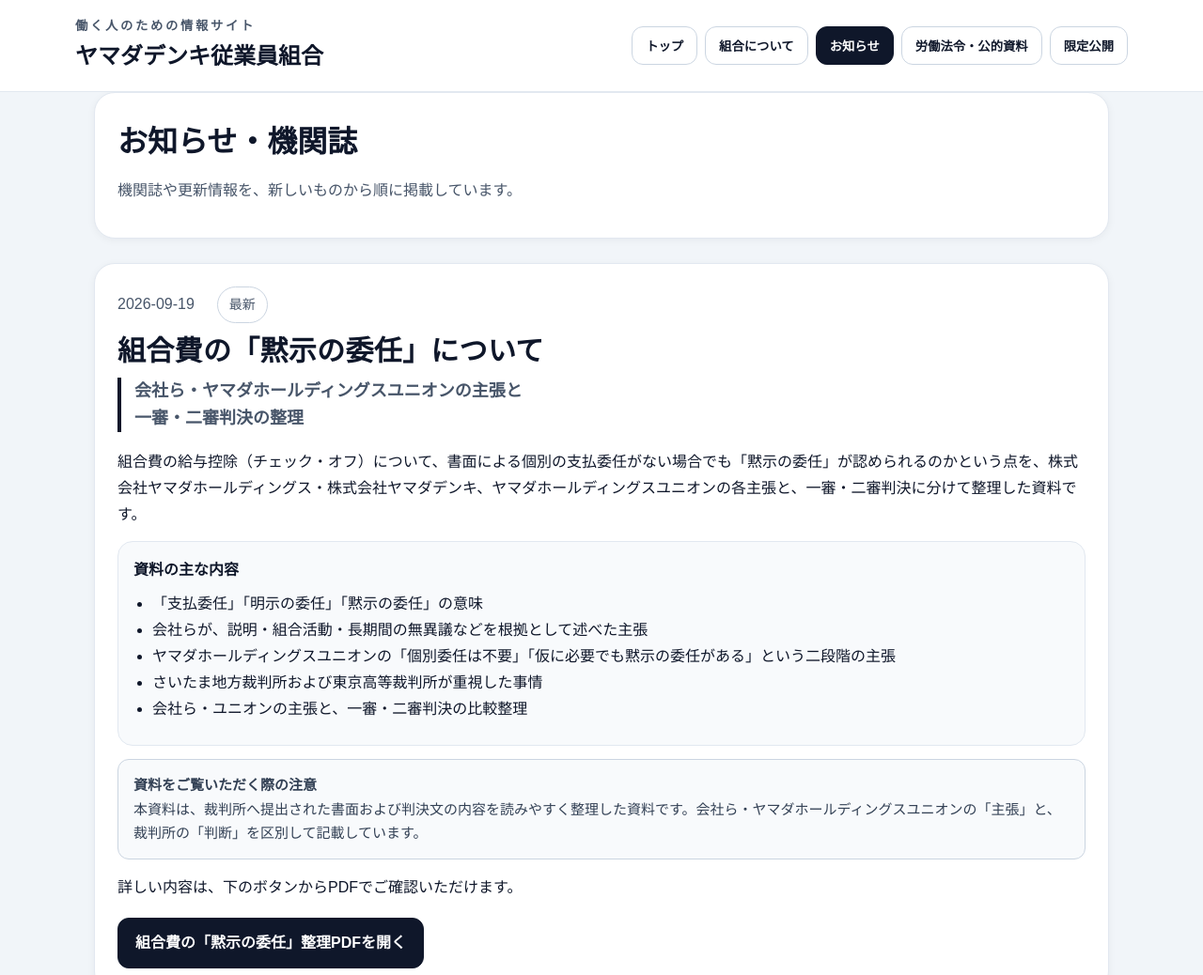
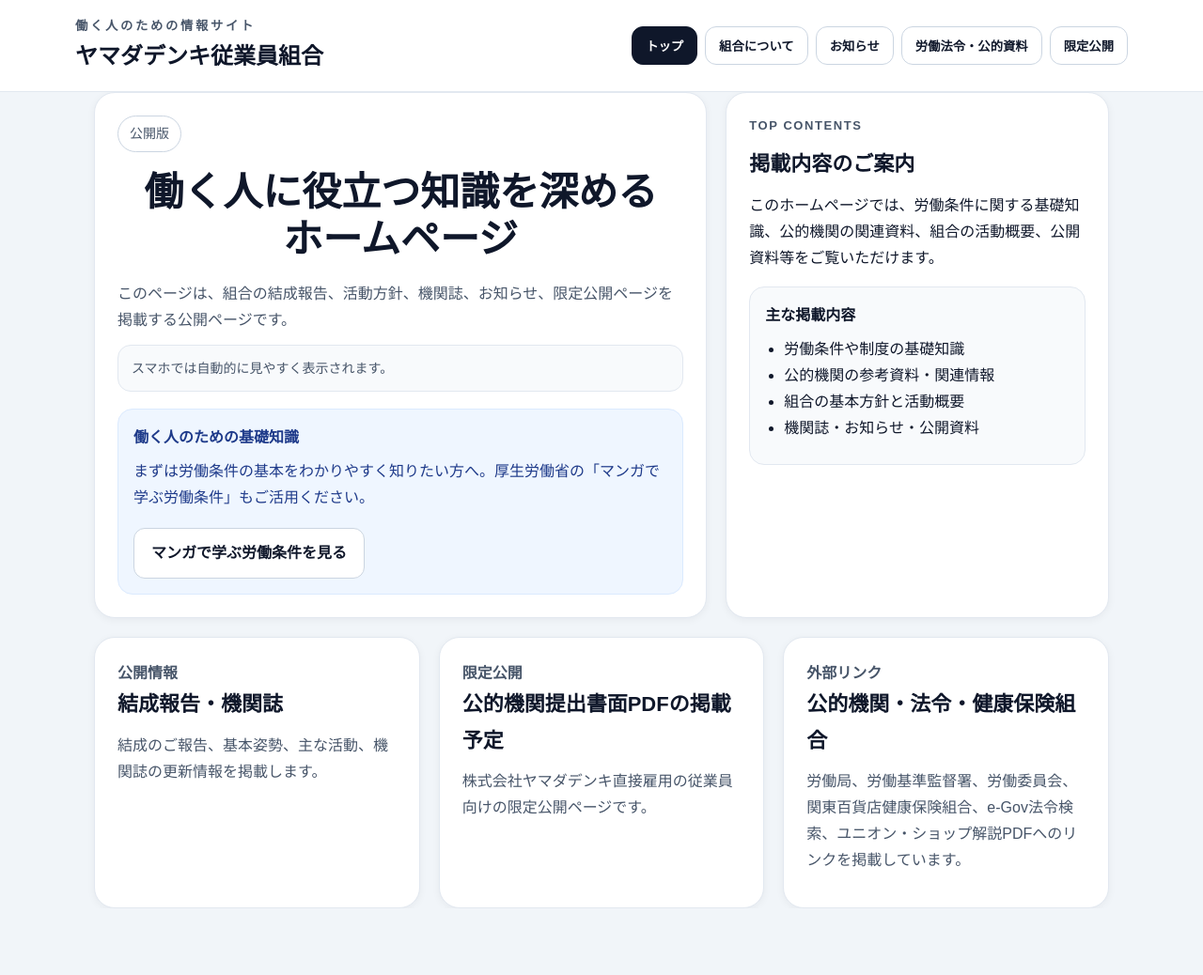
Before and after one commit to yamadadenki-design/yamada-denki-jugyoin-union, a plain HTML site: page index.html in a window 1280 px wide. Shown: the top 1038 px of the page at 94% size. After the commit the page ends 967 px from the top, so only its background shows below. Drawn offline with Linux system fonts and the light colour scheme.

Commit message:
トップ初期表示を修正

```diff
--- a/index.html
+++ b/index.html
@@ -187,9 +187,9 @@ ul{padding-left:20px;margin:8px 0}
       <strong>ヤマダデンキ従業員組合</strong>
     </div>
     <nav>
-      <button class="" data-page="home">トップ</button>
+      <button class="active" data-page="home">トップ</button>
       <button data-page="about">組合について</button>
-      <button data-page="news" class="active">お知らせ</button>
+      <button data-page="news" class="">お知らせ</button>
       <button data-page="contact" class="">労働法令・公的資料</button>
       <button data-page="members">限定公開</button>
     </nav>
@@ -197,7 +197,7 @@ ul{padding-left:20px;margin:8px 0}
 </header>
 
 <main class="wrap">
-  <section id="home" class="page hidden">
+  <section id="home" class="page">
     <div class="grid-hero">
       <div class="card">
         <div class="pill">公開版</div>
@@ -302,7 +302,7 @@ ul{padding-left:20px;margin:8px 0}
 
   </section>
 
-  <section id="news" class="page">
+  <section id="news" class="page hidden">
     <div class="card"><h2>お知らせ・機関誌</h2><p class="muted">機関誌や更新情報を、新しいものから順に掲載しています。</p></div>
     <div class="card section">
       <div class="muted">2026-09-19　<span class="pill" style="margin-left:8px;">最新</span></div>
```
